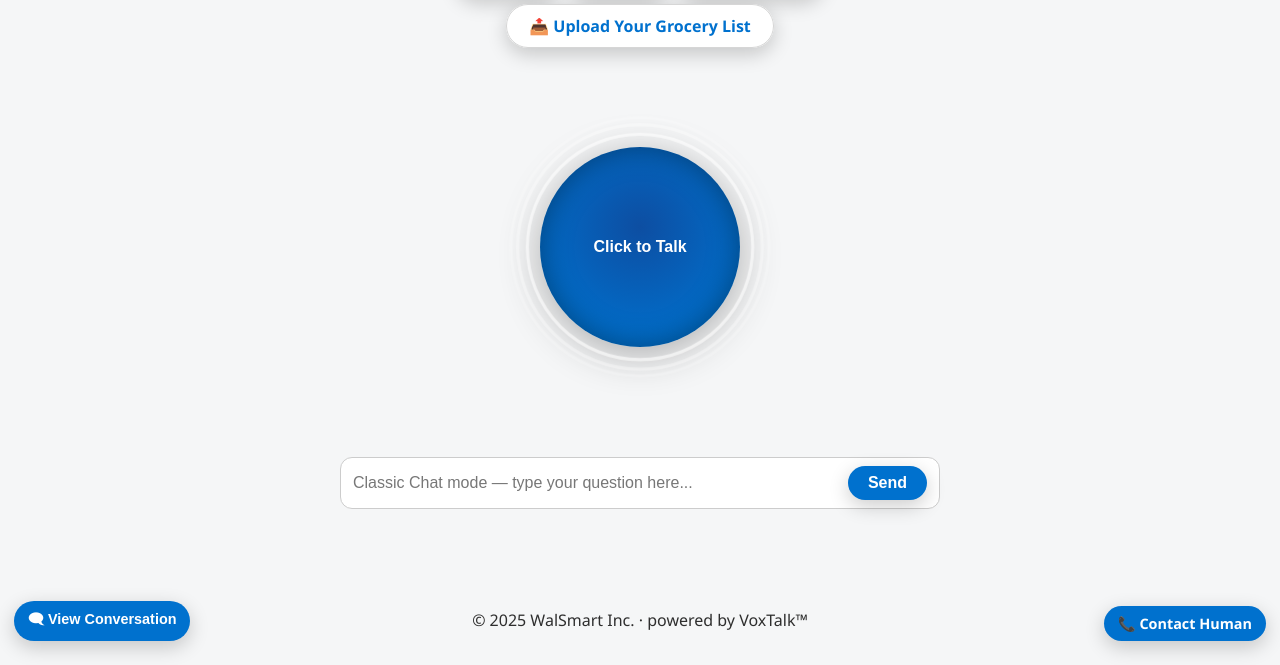
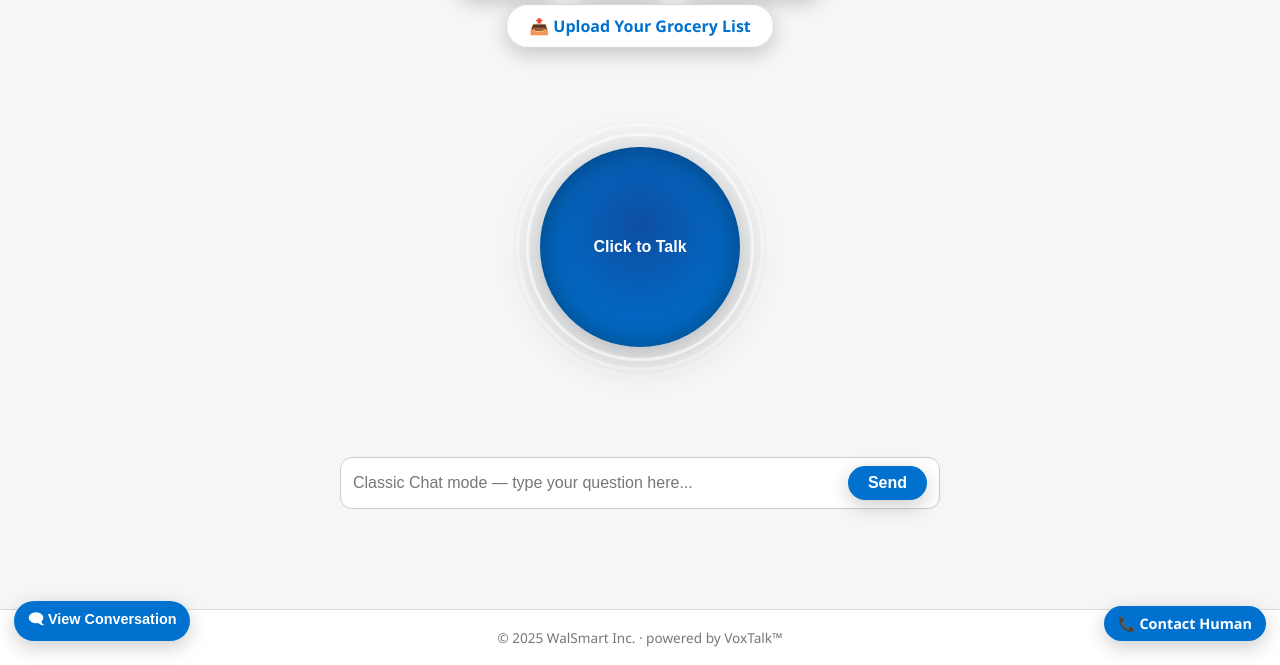
Before and after one commit to msimpson215/walsmart-demo-1, a website: page public/index.html in a window 1280 px wide. Shown: the part 145-810 px from the top of the page. Drawn offline with Linux system fonts and the light colour scheme; a script that the page names is missing.

Commit message:
Add footer styles to style.css
Added styles for footer section including text alignment, padding, margin, background color, text color, font size, and border.

```diff
--- a/public/style.css
+++ b/public/style.css
@@ -21,6 +21,7 @@ body{
 .topbar{display:flex;flex-direction:column;align-items:center;gap:8px;padding:20px 10px;}
 .brand{
   font-size:2rem;font-weight:700;color:var(--walmart-blue);
+  text-align:center;
 }
 .brand sup{font-size:0.6em;}
 .brand .powered{
@@ -99,6 +100,18 @@ body{
 .corner-btn.left{left:14px;}
 .corner-btn.right{right:14px;}
 
+/* Footer */
+.footer{
+  text-align:center;
+  width:100%;
+  padding:18px 0;
+  margin-top:auto;
+  background:#ffffff;
+  color:#777;
+  font-size:0.85rem;
+  border-top:1px solid #ddd;
+}
+
 /* Modals */
 .modal{
   position:fixed;inset:0;background:rgba(0,0,0,0.6);
```
